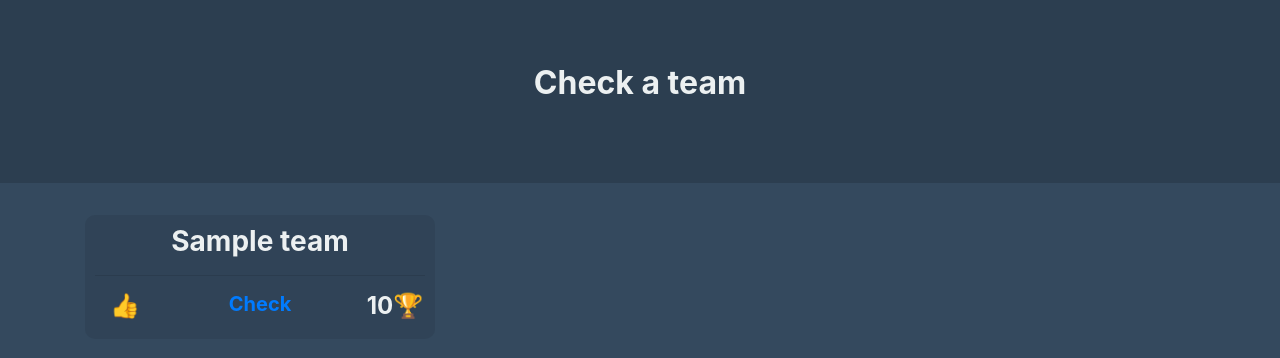
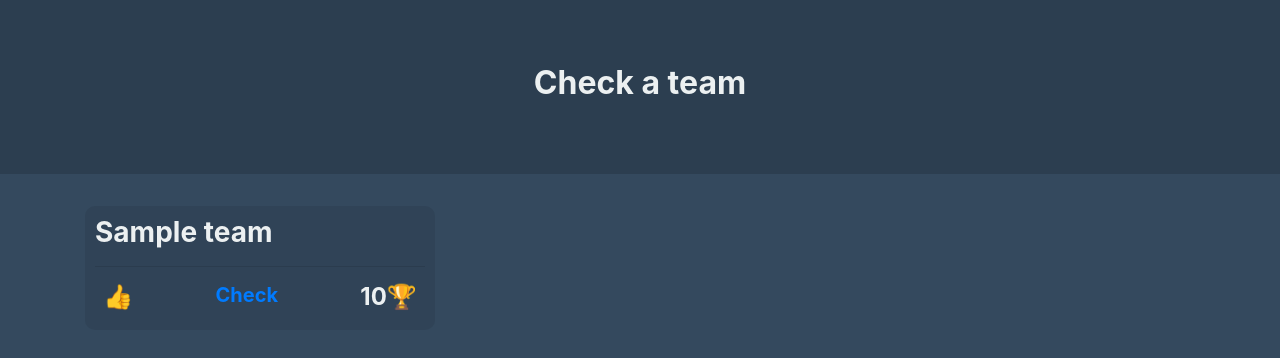
Before and after one commit to bastienexertier/picturegame, a Flask app: template templates/team_list.html in a window 1280 px wide. Shown: the top 358 px of the page. Run offline with Flask 2, Linux system fonts and the light colour scheme; the template is opened without the code that fills it: most values are stand-ins (such as "Sample title", 1, 10 or a date in 2020); some libraries are stand-ins or nearby versions.

Commit message:
style de la liste de teams

```diff
--- a/templates/team_list.html
+++ b/templates/team_list.html
@@ -12,13 +12,12 @@
 			{% else %}
 				<h2 class="col-12">Check a team</h2>
 			{% endif %}
-			<h4 class="col-12">{{ user.name }}</h4>
 		</div>
 	</div>
 	<div class="container">
-		<div class="row text-center">
+		<div class="row">
 			{% if select %}
-			<div class="col-12 col-md-6 col-xl-4 element-container">
+			<div class="col-12 col-md-6 col-xl-4 element-container text-center">
 				<div class="element">
 					<h4>
 						<a href="new">New team</a>
@@ -31,14 +30,14 @@
 					<div class="element">
 						<h3>{{ t.name }}</h3>
 						<hr>
-						<div class="row">
-							<h4 class="col-3">
+						<div class="obj-row text-center">
+							<h4>
 								{% if t.medal == 1 %}&#x1F947;
 								{% elif t.medal == 2 %}&#x1F948;
 								{% elif t.medal == 3 %}&#x1F949;
 								{% else %}&#x1F44D;{% endif %}
 							</h4>
-							<h5 class="col-6">
+							<h5>
 								{% if team_id and team_id == t.team_id %}&#x1F970;{% endif %}
 								{% if select %}
 								<a href="join?team={{ t.team_id }}">Join</a>
@@ -47,7 +46,7 @@
 								{% endif %}
 								{% if team_id and team_id == t.team_id %}&#x1F970;{% endif %}
 							</h5>
-							<h4 class="col-3">
+							<h4>
 								{{ t.points }}&#x1F3C6;
 							</h4>
 						</div>
```
